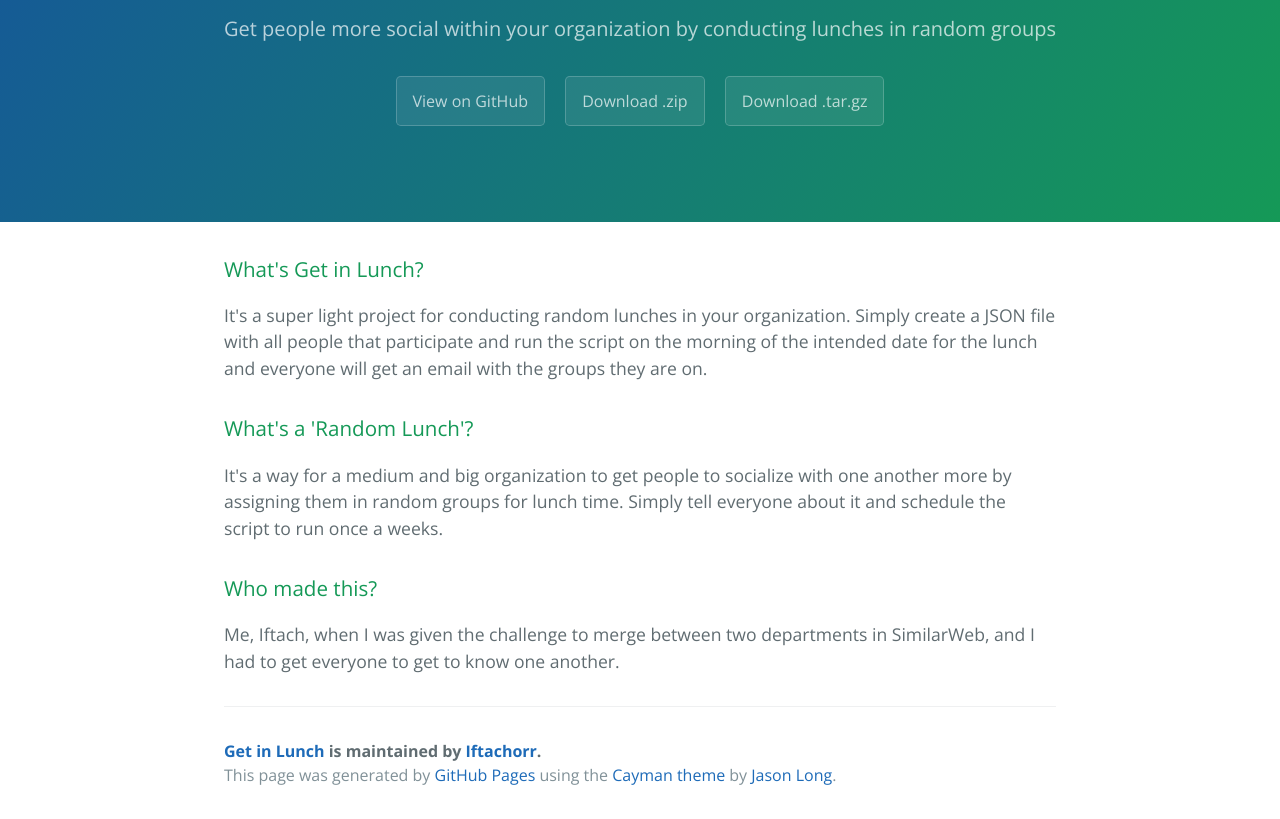
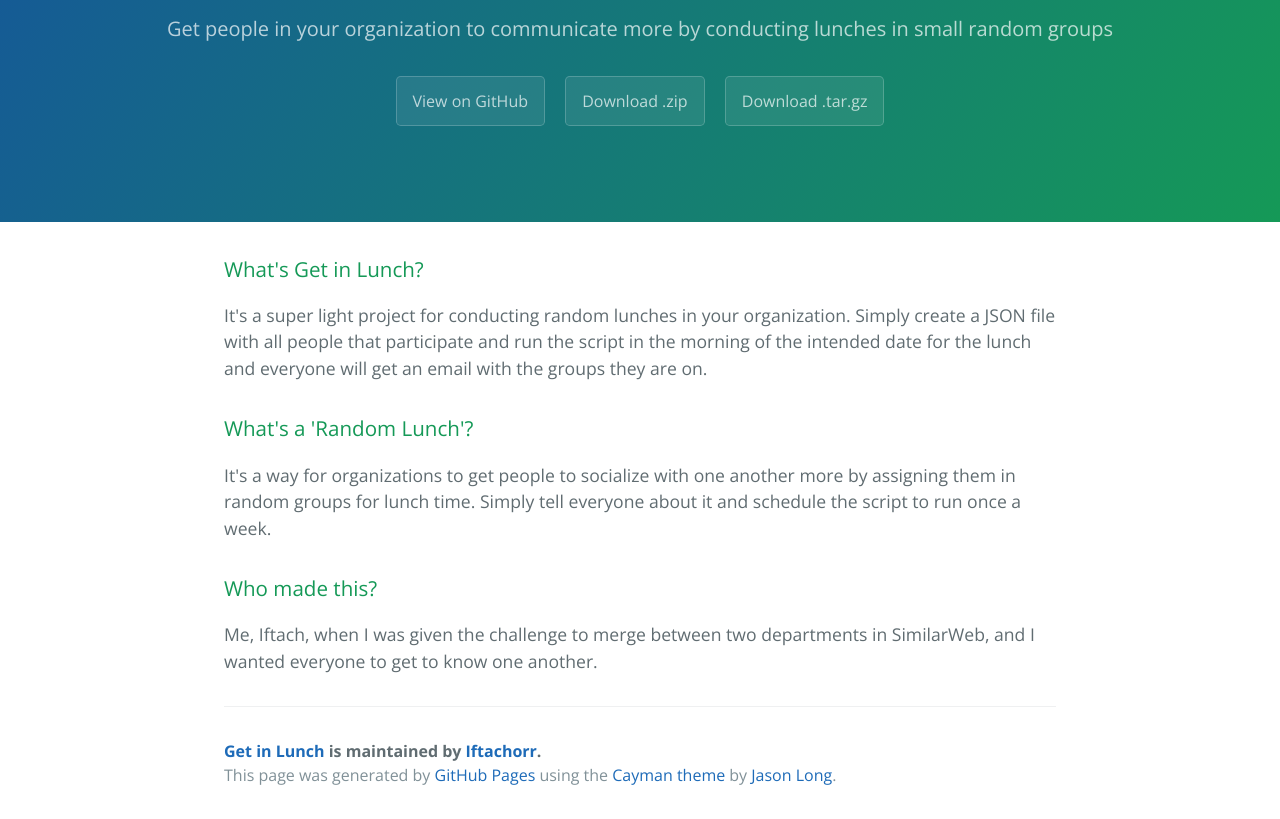
Before and after one commit to Iftachorr/getinlunch, a plain HTML site: page index.html in a window 1280 px wide. Shown: the part 161-980 px from the top of the page. Drawn offline with nearby package versions, Linux system fonts and the light colour scheme.

```diff
--- a/index.html
+++ b/index.html
@@ -12,7 +12,7 @@
   <body>
     <section class="page-header">
       <h1 class="project-name">Get in Lunch</h1>
-      <h2 class="project-tagline">Get people more social within your organization by conducting lunches in random groups</h2>
+      <h2 class="project-tagline">Get people in your organization to communicate more by conducting lunches in small random groups</h2>
       <a href="https://github.com/Iftachorr/getinlunch" class="btn">View on GitHub</a>
       <a href="https://github.com/Iftachorr/getinlunch/zipball/master" class="btn">Download .zip</a>
       <a href="https://github.com/Iftachorr/getinlunch/tarball/master" class="btn">Download .tar.gz</a>
@@ -24,21 +24,21 @@
 
 <p>It's a super light project for conducting random lunches in your organization.
 Simply create a JSON file with all people that participate and run the script
-on the morning of the intended date for the lunch and everyone will get an email
+in the morning of the intended date for the lunch and everyone will get an email
 with the groups they are on.</p>
 
 <h3>
 <a id="whats-a-random-lunch" class="anchor" href="#whats-a-random-lunch" aria-hidden="true"><span aria-hidden="true" class="octicon octicon-link"></span></a>What's a 'Random Lunch'?</h3>
 
-<p>It's a way for a medium and big organization to get people to socialize with
+<p>It's a way for organizations to get people to socialize with
 one another more by assigning them in random groups for lunch time.
-Simply tell everyone about it and schedule the script to run once a weeks.</p>
+Simply tell everyone about it and schedule the script to run once a week.</p>
 
 <h3>
 <a id="who-made-this" class="anchor" href="#who-made-this" aria-hidden="true"><span aria-hidden="true" class="octicon octicon-link"></span></a>Who made this?</h3>
 
 <p>Me, Iftach, when I was given the challenge to merge between two departments
-in SimilarWeb, and I had to get everyone to get to know one another.</p>
+in SimilarWeb, and I wanted everyone to get to know one another.</p>
 
       <footer class="site-footer">
         <span class="site-footer-owner"><a href="https://github.com/Iftachorr/getinlunch">Get in Lunch</a> is maintained by <a href="https://github.com/Iftachorr">Iftachorr</a>.</span>
--- a/params.json
+++ b/params.json
@@ -1,6 +1,6 @@
 {
   "name": "Get in Lunch",
-  "tagline": "Get people more social within your organization by conducting lunches in random groups",
-  "body": "### What's Get in Lunch?\r\nIt's a super light project for conducting random lunches in your organization.\r\nSimply create a JSON file with all people that participate and run the script \r\non the morning of the intended date for the lunch and everyone will get an email\r\nwith the groups they are on.\r\n\r\n### What's a 'Random Lunch'?\r\nIt's a way for a medium and big organization to get people to socialize with \r\none another more by assigning them in random groups for lunch time.\r\nSimply tell everyone about it and schedule the script to run once a weeks.\r\n\r\n### Who made this?\r\nMe, Iftach, when I was given the challenge to merge between two departments\r\nin SimilarWeb, and I had to get everyone to get to know one another.",
+  "tagline": "Get people in your organization to communicate more by conducting lunches in small random groups",
+  "body": "### What's Get in Lunch?\r\nIt's a super light project for conducting random lunches in your organization.\r\nSimply create a JSON file with all people that participate and run the script \r\nin the morning of the intended date for the lunch and everyone will get an email\r\nwith the groups they are on.\r\n\r\n### What's a 'Random Lunch'?\r\nIt's a way for organizations to get people to socialize with \r\none another more by assigning them in random groups for lunch time.\r\nSimply tell everyone about it and schedule the script to run once a week.\r\n\r\n### Who made this?\r\nMe, Iftach, when I was given the challenge to merge between two departments\r\nin SimilarWeb, and I wanted everyone to get to know one another.",
   "note": "Don't delete this file! It's used internally to help with page regeneration."
 }
```
